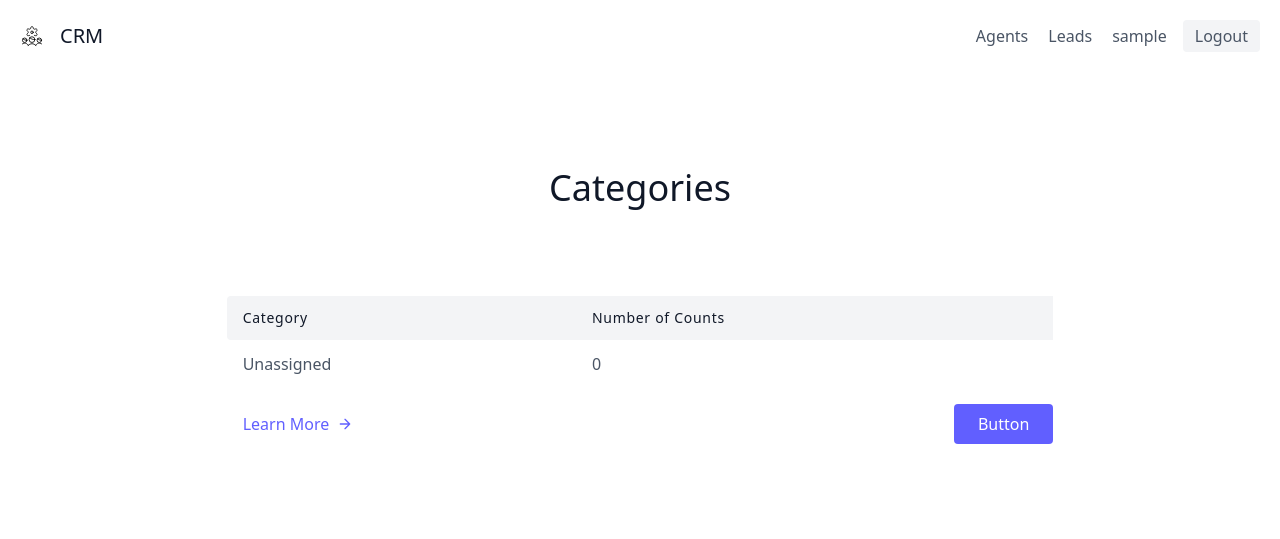
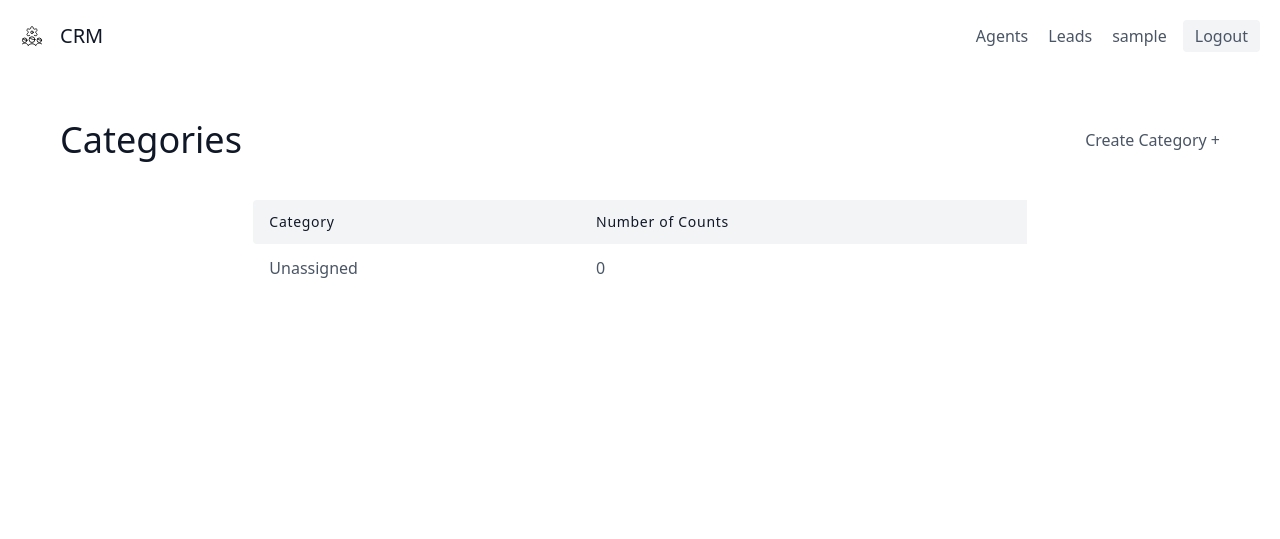
Before and after one commit to samiiac/django-crm, a Django app: page /leads/category/ in a window 1280 px wide. Shown: the top 539 px of the page. Run offline with Django 5.2, Linux system fonts and the light colour scheme; the visitor is signed in with stand-in values (Sample User, id 1); data that the repository does not hold is empty; some libraries are stand-ins or nearby versions.

Commit message:
refactor: small cleanups and corrections

```diff
--- a/djcrm/settings.py
+++ b/djcrm/settings.py
@@ -26,8 +26,7 @@ load_dotenv(Path(BASE_DIR) / ".env")
 SECRET_KEY = os.environ["DJANGO_SECRET_KEY"]
 
 # SECURITY WARNING: don't run with debug turned on in production!
-DEBUG = os.environ["DEBUG"]
-
+DEBUG =os.environ.get("DEBUG", "False") == "True"
 ALLOWED_HOSTS = []
 
 
@@ -39,6 +38,7 @@ INSTALLED_APPS = [
     'django.contrib.contenttypes',
     'django.contrib.sessions',
     'django.contrib.messages',
+    'whitenoise.runserver_nostatic',
     'django.contrib.staticfiles',
     #thirdparty-app
     'crispy_forms',
@@ -49,6 +49,7 @@ INSTALLED_APPS = [
 
 MIDDLEWARE = [
     'django.middleware.security.SecurityMiddleware',
+    'whitenoise.middleware.WhiteNoiseMiddleware',
     'django.contrib.sessions.middleware.SessionMiddleware',
     'django.middleware.common.CommonMiddleware',
     'django.middleware.csrf.CsrfViewMiddleware',
--- a/leads/models.py
+++ b/leads/models.py
@@ -3,6 +3,7 @@ from django.contrib.auth.models import AbstractUser
 from django.db.models.signals import post_save
 
 # Create your models here.
+
 
 class User(AbstractUser):
     is_organizer = models.BooleanField(default=True)
@@ -10,8 +11,8 @@ class User(AbstractUser):
 
 
 class Agent(models.Model):
-    user = models.OneToOneField(User,on_delete=models.CASCADE)
-    organization = models.ForeignKey('UserProfile',on_delete = models.CASCADE)
+    user = models.OneToOneField(User, on_delete=models.CASCADE)
+    organization = models.ForeignKey("UserProfile", on_delete=models.CASCADE)
 
     def __str__(self):
         return self.user.username
@@ -23,29 +24,36 @@ class UserProfile(models.Model):
     def __str__(self):
         return self.user.first_name
 
+
 class Lead(models.Model):
-    first_name = models.CharField(max_length = 50)
-    last_name = models.CharField(max_length = 50)
+    first_name = models.CharField(max_length=50)
+    last_name = models.CharField(max_length=50)
     age = models.IntegerField()
-    agent = models.ForeignKey(Agent,on_delete=models.SET_NULL,blank=True,null=True)
-    organization = models.ForeignKey(UserProfile,on_delete = models.CASCADE)
-    category = models.ForeignKey("Category",related_name="leads",blank= True,null=True,on_delete = models.SET_NULL)
+    agent = models.ForeignKey(Agent, on_delete=models.SET_NULL, blank=True, null=True)
+    organization = models.ForeignKey(UserProfile, on_delete=models.CASCADE)
+    category = models.ForeignKey(
+        "Category",
+        related_name="leads",
+        blank=True,
+        null=True,
+        on_delete=models.SET_NULL,
+    )
 
     def __str__(self):
         return self.first_name
 
 
+def user_created_signal(instance, created, **kwargs):
+    if created:
+        UserProfile.objects.create(user=instance)
 
-def user_created_signal(instance,created,**kwargs):
-    if created:
-        UserProfile.objects.create(user = instance)
 
-post_save.connect(user_created_signal,sender = User)
+post_save.connect(user_created_signal, sender=User)
 
 
 class Category(models.Model):
     name = models.CharField(max_length=50)
-    organization = models.ForeignKey(UserProfile,on_delete=models.CASCADE)
+    organization = models.ForeignKey(UserProfile, on_delete=models.CASCADE)
 
     def __str__(self):
         return self.name
--- a/leads/urls.py
+++ b/leads/urls.py
@@ -2,7 +2,7 @@
 from django.urls import path
 from .views import (lead_list,lead_detail,lead_create,lead_update,
 LeadDetailView,LeadListView,LeadCreateView,LeadUpdateView,LeadDeleteView
-,AssignAgentView,CategoryListView,CategoryDetailView,LeadCategoryUpdateView)
+,AssignAgentView,CategoryListView,CategoryDetailView,LeadCategoryUpdateView,CategoryCreateView,CategoryDeleteView)
 
 urlpatterns = [
     path('',LeadListView.as_view(),name='leads-list'),
@@ -13,5 +13,7 @@ urlpatterns = [
     path('assign-agent/<int:pk>/',AssignAgentView.as_view(),name='assign-agent'),
     path('category/',CategoryListView.as_view(),name='category-list'),
     path('category/<int:pk>/',CategoryDetailView.as_view(),name = 'category-detail'),
-    path('update-category/<int:pk>/',LeadCategoryUpdateView.as_view(),name='update-category')
+    path('update-category/<int:pk>/',LeadCategoryUpdateView.as_view(),name='update-category'),
+    path('delete-category/<int:pk>/',CategoryDeleteView.as_view(),name='delete-category'),
+    path('create-category',CategoryCreateView.as_view(),name='create-category')
 ]
--- a/leads/views.py
+++ b/leads/views.py
@@ -1,6 +1,6 @@
 from django.shortcuts import render, redirect, reverse
 from django.core.mail import send_mail
-from .forms import CustomUserCreationForm, AssignAgentForm,LeadCategoryUpdateForm
+from .forms import CustomUserCreationForm, AssignAgentForm,LeadCategoryUpdateForm,CategoryModelForm
 from .models import Lead, Category
 from django.views import generic
 from django.contrib.auth.mixins import LoginRequiredMixin
@@ -49,9 +49,11 @@ class LeadListView(LoginRequiredMixin, generic.ListView):
             queryset = queryset.filter(agent__user=user)
             # leads assigned to and on same org as agent
         elif user.is_organizer:
+            print(queryset)
             queryset = Lead.objects.filter(
                 organization=user.userprofile, agent__isnull=False
             )
+            print(queryset)
             # leads on the same organization as the organizer ie loggedin user
         return queryset
 
@@ -254,3 +256,45 @@ class LeadCategoryUpdateView(LoginRequiredMixin,generic.UpdateView):
 
     def get_success_url(self):
         return reverse("leads-detail",kwargs={"pk" : self.get_object().id})
+
+
+
+
+
+class CategoryCreateView(OrganizerandLoginRequiredMixin, generic.CreateView):
+    template_name = "category_create.html"
+
+    form_class = CategoryModelForm
+
+    def get_success_url(self):
+        return reverse("category-list")
+
+    def get_queryset(self):
+        user = self.request.user
+        return Category.objects.filter(organization=user.userprofile)
+
+    def form_valid(self, form):
+        category = form.save(commit=False)
+        category.organization = self.request.user.userprofile
+        category.save()
+
+        return super(CategoryCreateView, self).form_valid(form)
+
+
+class CategoryDeleteView(OrganizerandLoginRequiredMixin, generic.DeleteView):
+    template_name = "category_delete.html"
+
+
+    def get_success_url(self):
+        return reverse("category-list")
+
+    def get_queryset(self):
+        user = self.request.user
+        queryset = Category.objects.all()
+        if user.is_organizer:
+            queryset = Category.objects.filter(organization=user.userprofile)
+        else:
+            queryset = Category.objects.filter(organization=user.agent.organization)
+
+
+        return queryset
--- a/templates/agents/detail.html
+++ b/templates/agents/detail.html
@@ -27,7 +27,7 @@
         </div> {% endcomment %}
 
 
-        <button><a href="{% url 'agent-delete' agent_detail.id %}">Delete</a>
+        <button class=" w-full text-white text-center bg-indigo-500 border-0 py-1 px-6 focus:outline-none hover:bg-indigo-600 rounded text-lg mt-5"><a href="{% url 'agent-delete' agent_detail.id %}">Delete</a>
 
       </div>
       <img alt="ecommerce" class="lg:w-1/2 w-full lg:h-auto h-64 object-cover object-center rounded" src="https://dummyimage.com/400x400">
--- a/templates/category_list.html
+++ b/templates/category_list.html
@@ -1,15 +1,16 @@
 {% extends "base.html" %} {%block content%}
 
 <section class="text-gray-600 body-font">
-  <div class="container px-5 py-24 mx-auto">
-    <div class="flex flex-col text-center w-full mb-20">
+  <div class="container px-15 py-12 mx-auto">
+    <div class="flex justify-between items-center w-full mb-10">
       <h1
-        class="sm:text-4xl text-3xl font-medium title-font mb-2 text-gray-900"
+        class="sm:text-4xl text-3xl font-medium title-font text-gray-900"
       >
         Categories
       </h1>
+      <a href="{%url 'create-category' %}" class="hover:text-blue-400">Create Category + </a>
+    </div>
 
-    </div>
     <div class="lg:w-2/3 w-full mx-auto overflow-auto">
       <table class="table-auto w-full text-left whitespace-no-wrap">
         <thead>
@@ -25,10 +26,6 @@
               Number of Counts
             </th>
 
-
-            {% comment %} <th
-              class="w-10 title-font tracking-wider font-medium text-gray-900 text-sm bg-gray-100 rounded-tr rounded-br"
-            ></th> {% endcomment %}
           </tr>
         </thead>
         <tbody>
@@ -96,27 +93,7 @@
         </tbody>
       </table>
     </div>
-    <div class="flex pl-4 mt-4 lg:w-2/3 w-full mx-auto">
-      <a class="text-indigo-500 inline-flex items-center md:mb-2 lg:mb-0"
-        >Learn More
-        <svg
-          fill="none"
-          stroke="currentColor"
-          stroke-linecap="round"
-          stroke-linejoin="round"
-          stroke-width="2"
-          class="w-4 h-4 ml-2"
-          viewBox="0 0 24 24"
-        >
-          <path d="M5 12h14M12 5l7 7-7 7"></path>
-        </svg>
-      </a>
-      <button
-        class="flex ml-auto text-white bg-indigo-500 border-0 py-2 px-6 focus:outline-none hover:bg-indigo-600 rounded"
-      >
-        Button
-      </button>
-    </div>
+
   </div>
 </section>
 
--- a/templates/lead_detail.html
+++ b/templates/lead_detail.html
@@ -21,7 +21,8 @@
         </div>
 
 
-        <button><a href= "{% url 'leads-delete' lead_detail.id %}">Delete</a>
+        <button class="w-full text-white text-center bg-indigo-500 border-0 py-1 mt-5 px-6 focus:outline-none hover:bg-indigo-600 rounded text-lg"
+        ><a href= "{% url 'leads-delete' lead_detail.id %}">Delete</a>
 
       </div>
 
```
Also changed, not shown: leads/forms.py (+8 -2 lines), templates/agents/list.html (+11 -4 lines), templates/assign_agent.html (+12 -11 lines), templates/category_create.html (added, +14 -0 lines), templates/category_delete.html (added, +22 -0 lines), templates/category_detail.html (+23 -24 lines), templates/lead_list.html (+37 -32 lines).
